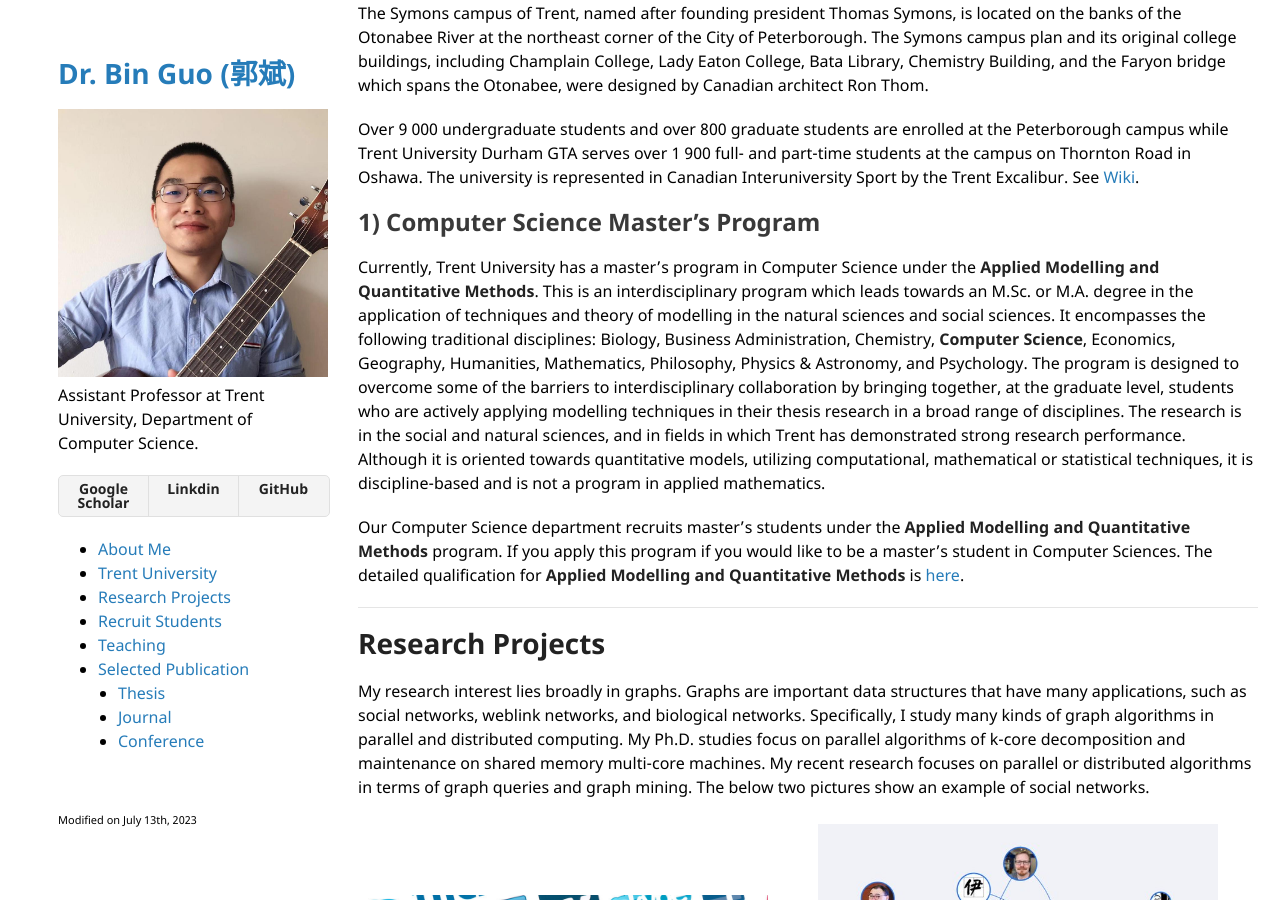
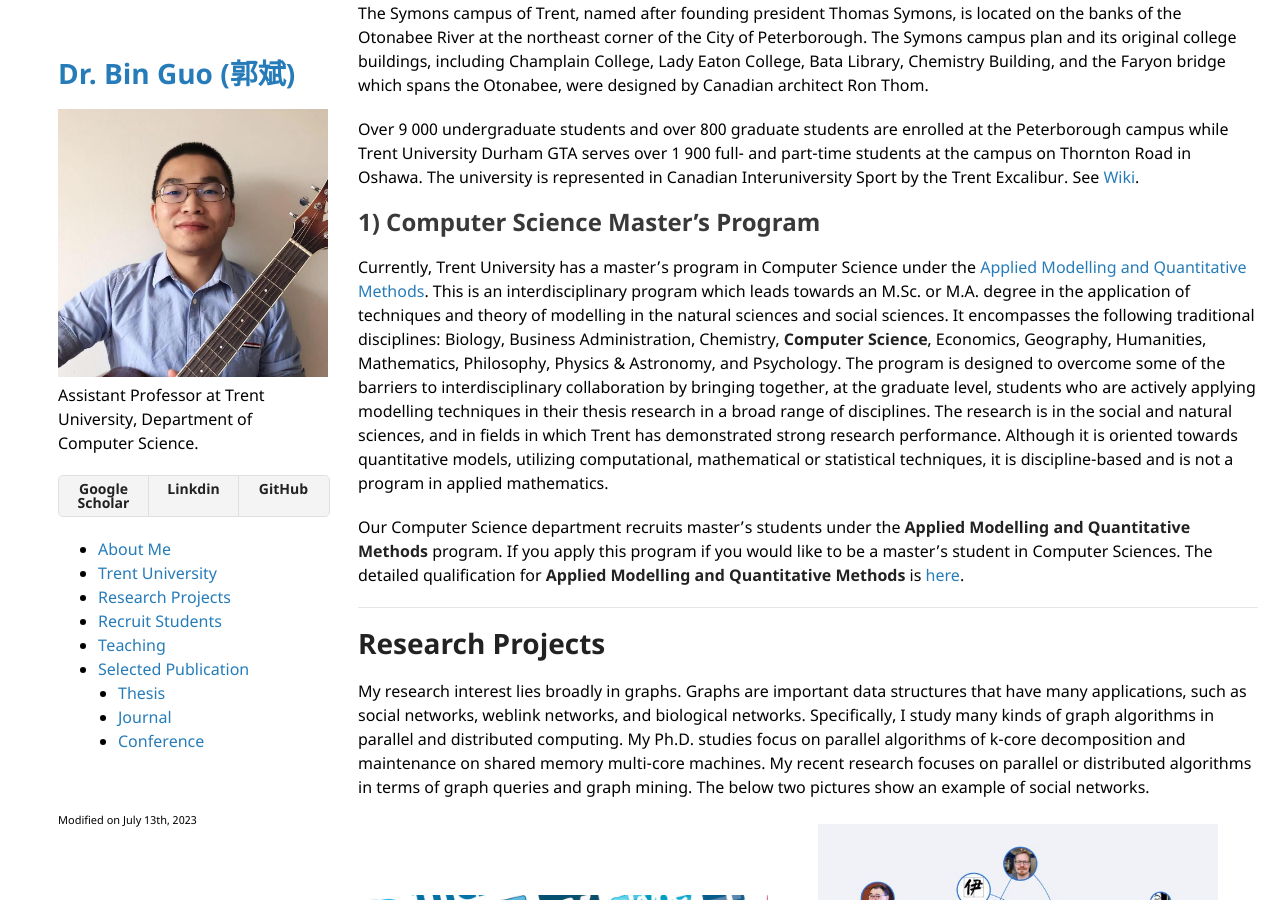
Before and after one commit to bin-guo/bin-guo.github.io, a Jekyll site: the page built from index.md, in a window 1280 px wide and 900 px high, scrolled down 551 px. Built offline with Jekyll 4.4.1, drawn with Linux system fonts in a browser that asks for light colours; our own code applies the rules of GitHub Pages for plain Markdown files.

```diff
--- a/index.md
+++ b/index.md
@@ -16,7 +16,7 @@ See [Wiki](https://en.wikipedia.org/wiki/Trent_University).
 
 
 ## 1) Computer Science Master's Program
-Currently, Trent University has a master's program in Computer Science under the [**Applied Modelling and Quantitative Methods**](https://www.trentu.ca/amod/). This is an interdisciplinary program which leads towards an M.Sc. or M.A. degree in the application of techniques and theory of modelling in the natural sciences and social sciences. It encompasses the following traditional disciplines: Biology, Business Administration, Chemistry, **Computer Science**, Economics, Geography, Humanities, Mathematics, Philosophy, Physics & Astronomy, and Psychology. The program is designed to overcome some of the barriers to interdisciplinary collaboration by bringing together, at the graduate level, students who are actively applying modelling techniques in their thesis research in a broad range of disciplines. The research is in the social and natural sciences, and in fields in which Trent has demonstrated strong research performance. Although it is oriented towards quantitative models, utilizing computational, mathematical or statistical techniques, it is discipline-based and is not a program in applied mathematics.
+Currently, Trent University has a master's program in Computer Science under the [Applied Modelling and Quantitative Methods](https://www.trentu.ca/amod/). This is an interdisciplinary program which leads towards an M.Sc. or M.A. degree in the application of techniques and theory of modelling in the natural sciences and social sciences. It encompasses the following traditional disciplines: Biology, Business Administration, Chemistry, **Computer Science**, Economics, Geography, Humanities, Mathematics, Philosophy, Physics & Astronomy, and Psychology. The program is designed to overcome some of the barriers to interdisciplinary collaboration by bringing together, at the graduate level, students who are actively applying modelling techniques in their thesis research in a broad range of disciplines. The research is in the social and natural sciences, and in fields in which Trent has demonstrated strong research performance. Although it is oriented towards quantitative models, utilizing computational, mathematical or statistical techniques, it is discipline-based and is not a program in applied mathematics.
 
 Our Computer Science department recruits master's students under the **Applied Modelling and Quantitative Methods** program. If you apply this program if you would like to be a master's student in Computer Sciences. The detailed qualification for **Applied Modelling and Quantitative Methods** is [here](https://www.trentu.ca/graduatestudies/sites/trentu.ca.graduatestudies/files/documents/Programs%20at%20a%20Glance%20from%20TrentU_GradStudies_Viewbook2023_Digital%5B65%5D.pdf).
 
```
